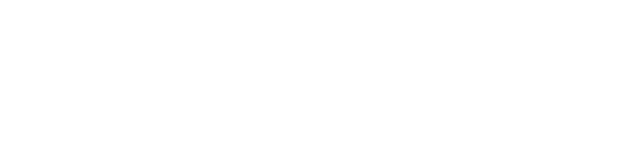
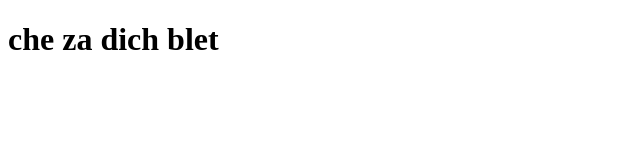
Before and after one commit to ikcorgi/first-project, a plain HTML site: page index.html in a window 1280 px wide. Shown: the whole page, without its empty margins (0-640 px from the left). Drawn offline with Linux system fonts and the light colour scheme.

Commit message:
another time of project 2.0

```diff
--- a/index.html
+++ b/index.html
@@ -6,6 +6,6 @@
     <title>Document</title>
 </head>
 <body>
-
+<h1>che za dich blet</h1>
 </body>
 </html>
```
